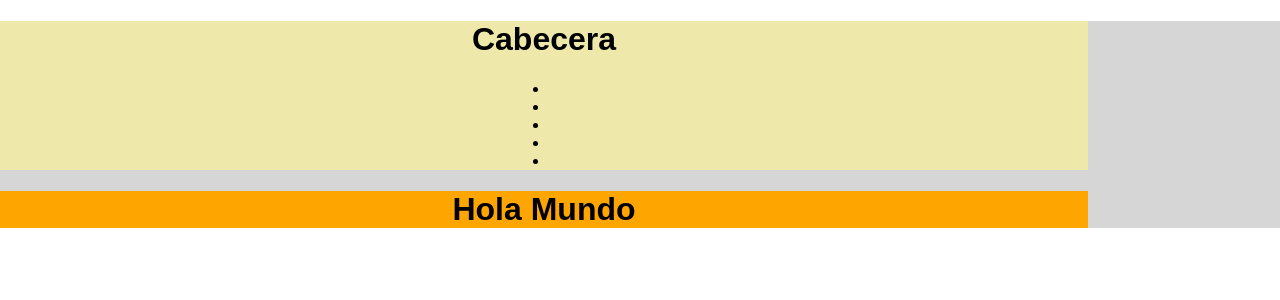
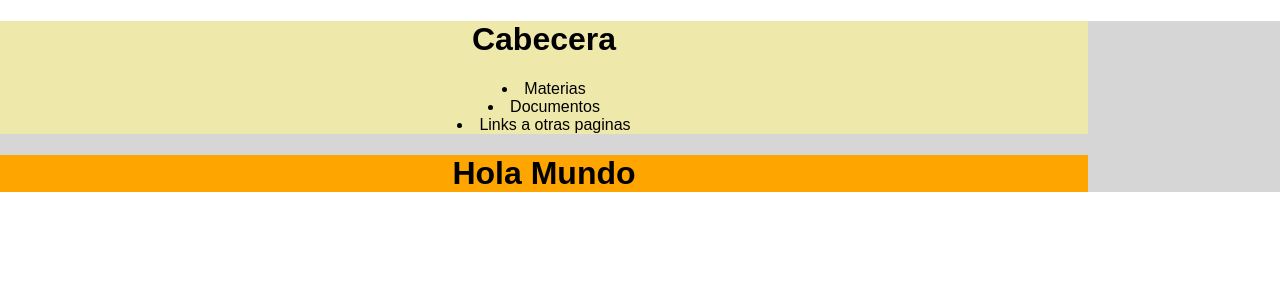
Before and after one commit to JesusRMZ03/01-project-React, a React (Create React App) app: page / in a window 1280 px wide. Shown: the top 300 px of the page. Built offline with nearby package versions, Linux system fonts and the light colour scheme.

Commit message:
corrigiendo

```diff
--- a/src/App.js
+++ b/src/App.js
@@ -6,11 +6,9 @@ function App() {
       <header>
         <h1>Cabecera</h1>
         <nav>
-          <li className='Nav'></li>
-          <li className='Nav'></li>
-          <li className='Nav'></li>
-          <li className='Nav'></li>
-          <li className='Nav'></li>
+          <li className='Nav'>Materias</li>
+          <li className='Nav'>Documentos</li>
+          <li className='Nav'>Links a otras paginas</li>
         </nav>
       </header>
       <div className="Content">
```
